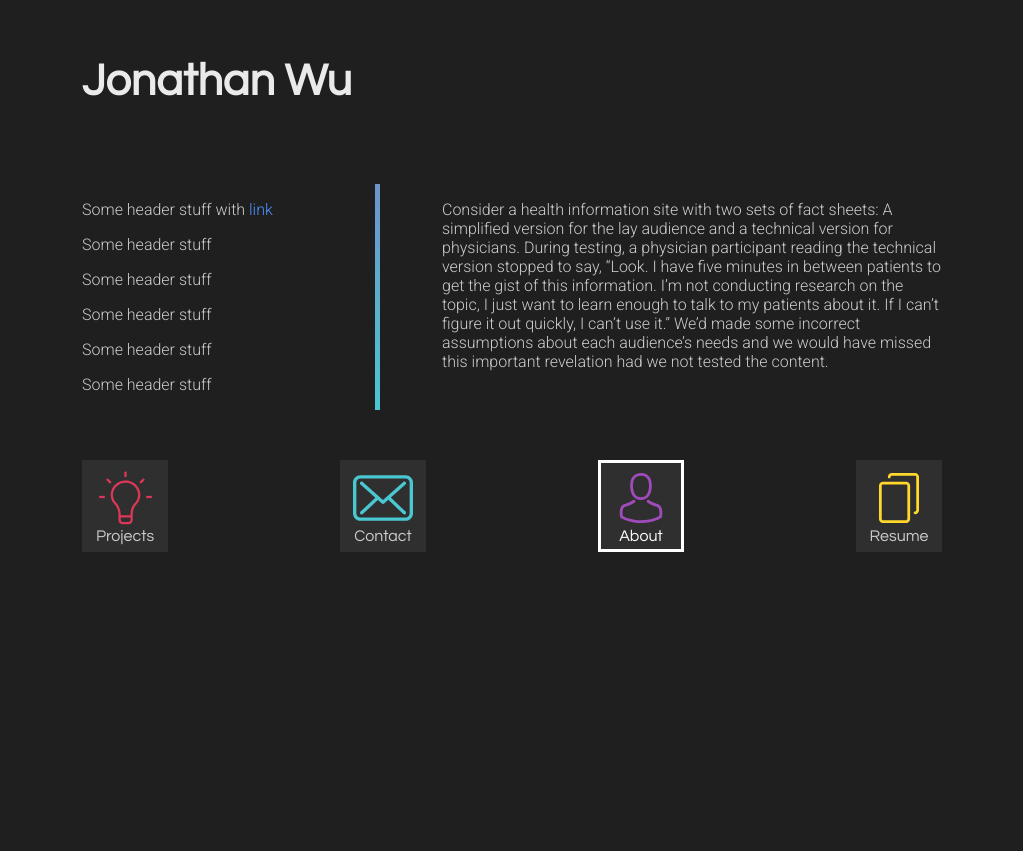
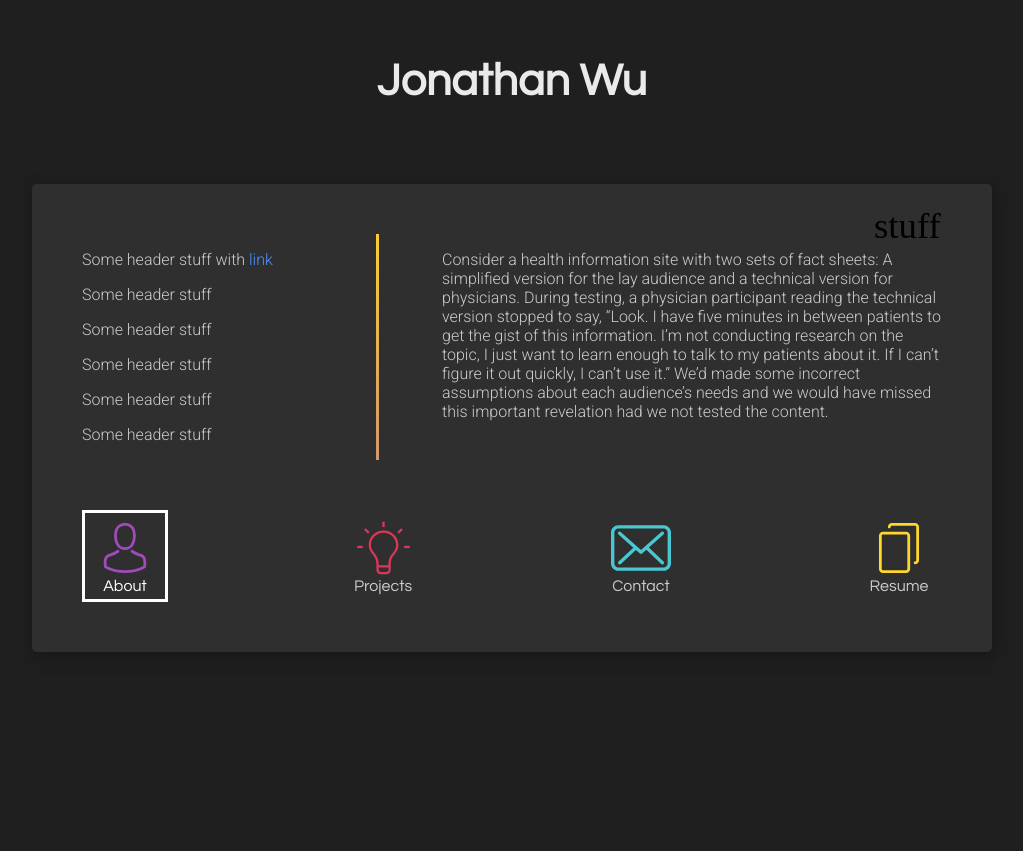
Before and after one commit to wuwica/personalwebsite, a PHP site: page / in a window 1280 px wide. Shown: the top 851 px of the page, without its empty margins (128-1151 px from the left). Run offline with PHP 8.4, Linux system fonts and the light colour scheme.

Commit message:
Didnt like how it turned out

```diff
--- a/index.html
+++ b/index.html
@@ -20,6 +20,7 @@
         </div>
         <div id="page-manager">
             <div id="main-content">
+                <div class="tabContent" id="default">
                     <heading>
                         <p>Some header stuff with <a href="#">link</a></p>
                         <p>Some header stuff</p>
@@ -34,59 +35,71 @@
                         <p>Consider a health information site with two sets of fact sheets: A simplified version for the lay audience and a technical version for physicians. During testing, a physician participant reading the technical version stopped to say, “Look. I have five minutes in between patients to get the gist of this information. I’m not conducting research on the topic, I just want to learn enough to talk to my patients about it. If I can’t figure it out quickly, I can’t use it.” We’d made some incorrect assumptions about each audience’s needs and we would have missed this important revelation had we not tested the content.</p>
                     </content>
                 </div>
-            <div id="slide-animation" class="slide-animation-play"></div>
+                <div class="tabContent" id="contact">
+
+                </div>
+                <div class="tabContent" id="projects">
+
+                </div>
+
+            </div>
+            <div id="page-animtions">
+            <div id="grow-animation" class="grow-animation-play">
+                stuff
+                </div>
             </div>
             <form id=menu-cards>
                 <!--<div class="trapazoid"></div>-->
-            <div>
+                <div class="tabButton">
+                    <input type="radio" id="match_3" name="tab" checked>
+                    <label for="match_3" class="card" id="purple">
+                        <svg xmlns="http://www.w3.org/2000/svg" xmlns:xlink="http://www.w3.org/1999/xlink" version="1.1" id="Capa_1" x="0px" y="0px" viewBox="0 0 482.9 482.9" style="enable-background:new 0 0 482.9 482.9;" xml:space="preserve" width="50px" height="60px">
+                            <path d="M239.7,260.2c0.5,0,1,0,1.6,0c0.2,0,0.4,0,0.6,0c0.3,0,0.7,0,1,0c29.3-0.5,53-10.8,70.5-30.5    c38.5-43.4,32.1-117.8,31.4-124.9c-2.5-53.3-27.7-78.8-48.5-90.7C280.8,5.2,262.7,0.4,242.5,0h-0.7c-0.1,0-0.3,0-0.4,0h-0.6    c-11.1,0-32.9,1.8-53.8,13.7c-21,11.9-46.6,37.4-49.1,91.1c-0.7,7.1-7.1,81.5,31.4,124.9C186.7,249.4,210.4,259.7,239.7,260.2z     M164.6,107.3c0-0.3,0.1-0.6,0.1-0.8c3.3-71.7,54.2-79.4,76-79.4h0.4c0.2,0,0.5,0,0.8,0c27,0.6,72.9,11.6,76,79.4    c0,0.3,0,0.6,0.1,0.8c0.1,0.7,7.1,68.7-24.7,104.5c-12.6,14.2-29.4,21.2-51.5,21.4c-0.2,0-0.3,0-0.5,0l0,0c-0.2,0-0.3,0-0.5,0    c-22-0.2-38.9-7.2-51.4-21.4C157.7,176.2,164.5,107.9,164.6,107.3z" fill="#a04bbc" />
+                            <path d="M446.8,383.6c0-0.1,0-0.2,0-0.3c0-0.8-0.1-1.6-0.1-2.5c-0.6-19.8-1.9-66.1-45.3-80.9c-0.3-0.1-0.7-0.2-1-0.3    c-45.1-11.5-82.6-37.5-83-37.8c-6.1-4.3-14.5-2.8-18.8,3.3c-4.3,6.1-2.8,14.5,3.3,18.8c1.7,1.2,41.5,28.9,91.3,41.7    c23.3,8.3,25.9,33.2,26.6,56c0,0.9,0,1.7,0.1,2.5c0.1,9-0.5,22.9-2.1,30.9c-16.2,9.2-79.7,41-176.3,41    c-96.2,0-160.1-31.9-176.4-41.1c-1.6-8-2.3-21.9-2.1-30.9c0-0.8,0.1-1.6,0.1-2.5c0.7-22.8,3.3-47.7,26.6-56    c49.8-12.8,89.6-40.6,91.3-41.7c6.1-4.3,7.6-12.7,3.3-18.8c-4.3-6.1-12.7-7.6-18.8-3.3c-0.4,0.3-37.7,26.3-83,37.8    c-0.4,0.1-0.7,0.2-1,0.3c-43.4,14.9-44.7,61.2-45.3,80.9c0,0.9,0,1.7-0.1,2.5c0,0.1,0,0.2,0,0.3c-0.1,5.2-0.2,31.9,5.1,45.3    c1,2.6,2.8,4.8,5.2,6.3c3,2,74.9,47.8,195.2,47.8s192.2-45.9,195.2-47.8c2.3-1.5,4.2-3.7,5.2-6.3    C447,415.5,446.9,388.8,446.8,383.6z" fill="#a04bbc" />
+                        </svg>
+                        <h3>About</h3>
+                    </label>
+                </div>
+                <div class="tabButton">
                     <input type="radio" id="match_1" name="tab">
                     <label for="match_1" class="card" id="red">
                         <svg xmlns="http://www.w3.org/2000/svg" xmlns:xlink="http://www.w3.org/1999/xlink" version="1.1" viewBox="0 0 512 512" enable-background="new 0 0 512 512" width="55px" height="60px">
                             <g>
                                 <g>
-                            <path d="m256,92.3c-74.2,0-127.8,55.3-136.3,114.7-5.3,39.6 7.5,78.2 34.1,107.4 23.4,25 36.2,58.4 36.2,92.8l-.1,54.2c0,21.9 18.1,39.6 40.5,39.6h52.2c22.4,0 40.5-17.7 40.5-39.6l.1-54.2c0-35.4 11.7-67.8 34.1-90.7 24.5-25 37.3-57.3 37.3-90.7-0.1-74.1-63-133.5-138.6-133.5zm46.8,369.1c0,10.4-8.5,18.8-19.2,18.8h-52.2c-10.7,0-19.2-8.3-19.2-18.8v-24h90.5v24zm39.6-159.5c-26.6,27.1-40.5,64.6-40.5,105.3v9.4h-90.5v-9.4c0-38.6-16-77.1-42.6-106.3-23.4-25-33-57.3-28.8-90.7 7.5-50 54-97 116.1-97 65,0 117.2,51.1 117.2,112.6 0,28.1-10.7,55.2-30.9,76.1z" fill="#dd3758"/>
-                            <rect width="21.3" x="245.3" y="11" height="50" fill="#dd3758"/>
-                            <polygon points="385.1,107.4 400,122.3 436.5,87.2 421.5,72.3   " fill="#dd3758"/>
-                            <rect width="52.2" x="448.8" y="236.2" height="20.9" fill="#dd3758"/>
-                            <rect width="52.2" x="11" y="236.2" height="20.9" fill="#dd3758"/>
-                                  <polygon points="90.1,72.2 75.1,87.1 111.6,122.2 126.5,107.3   " fill="#dd3758"/>
+                                    <path d="m256,92.3c-74.2,0-127.8,55.3-136.3,114.7-5.3,39.6 7.5,78.2 34.1,107.4 23.4,25 36.2,58.4 36.2,92.8l-.1,54.2c0,21.9 18.1,39.6 40.5,39.6h52.2c22.4,0 40.5-17.7 40.5-39.6l.1-54.2c0-35.4 11.7-67.8 34.1-90.7 24.5-25 37.3-57.3 37.3-90.7-0.1-74.1-63-133.5-138.6-133.5zm46.8,369.1c0,10.4-8.5,18.8-19.2,18.8h-52.2c-10.7,0-19.2-8.3-19.2-18.8v-24h90.5v24zm39.6-159.5c-26.6,27.1-40.5,64.6-40.5,105.3v9.4h-90.5v-9.4c0-38.6-16-77.1-42.6-106.3-23.4-25-33-57.3-28.8-90.7 7.5-50 54-97 116.1-97 65,0 117.2,51.1 117.2,112.6 0,28.1-10.7,55.2-30.9,76.1z" fill="#dd3758" />
+                                    <rect width="21.3" x="245.3" y="11" height="50" fill="#dd3758" />
+                                    <polygon points="385.1,107.4 400,122.3 436.5,87.2 421.5,72.3   " fill="#dd3758" />
+                                    <rect width="52.2" x="448.8" y="236.2" height="20.9" fill="#dd3758" />
+                                    <rect width="52.2" x="11" y="236.2" height="20.9" fill="#dd3758" />
+                                    <polygon points="90.1,72.2 75.1,87.1 111.6,122.2 126.5,107.3   " fill="#dd3758" />
                                 </g>
                             </g>
                         </svg>
                         <h3>Projects</h3>
                     </label>
                 </div>
-            <div>
+                <div class="tabButton">
                     <input type="radio" id="match_2" name="tab">
                     <label for="match_2" class="card" id="blue">
                         <svg xmlns="http://www.w3.org/2000/svg" xmlns:xlink="http://www.w3.org/1999/xlink" version="1.1" id="Capa_1" x="0px" y="0px" viewBox="0 0 483.3 483.3" style="enable-background:new 0 0 483.3 483.3;" xml:space="preserve" width="60px" height="60px">
-                    <path d="M424.3,57.75H59.1c-32.6,0-59.1,26.5-59.1,59.1v249.6c0,32.6,26.5,59.1,59.1,59.1h365.1c32.6,0,59.1-26.5,59.1-59.1    v-249.5C483.4,84.35,456.9,57.75,424.3,57.75z M456.4,366.45c0,17.7-14.4,32.1-32.1,32.1H59.1c-17.7,0-32.1-14.4-32.1-32.1v-249.5    c0-17.7,14.4-32.1,32.1-32.1h365.1c17.7,0,32.1,14.4,32.1,32.1v249.5H456.4z" fill="#49c8d1"/>
-                    <path d="M304.8,238.55l118.2-106c5.5-5,6-13.5,1-19.1c-5-5.5-13.5-6-19.1-1l-163,146.3l-31.8-28.4c-0.1-0.1-0.2-0.2-0.2-0.3    c-0.7-0.7-1.4-1.3-2.2-1.9L78.3,112.35c-5.6-5-14.1-4.5-19.1,1.1c-5,5.6-4.5,14.1,1.1,19.1l119.6,106.9L60.8,350.95    c-5.4,5.1-5.7,13.6-0.6,19.1c2.7,2.8,6.3,4.3,9.9,4.3c3.3,0,6.6-1.2,9.2-3.6l120.9-113.1l32.8,29.3c2.6,2.3,5.8,3.4,9,3.4    c3.2,0,6.5-1.2,9-3.5l33.7-30.2l120.2,114.2c2.6,2.5,6,3.7,9.3,3.7c3.6,0,7.1-1.4,9.8-4.2c5.1-5.4,4.9-14-0.5-19.1L304.8,238.55z" fill="#49c8d1"/>
+                            <path d="M424.3,57.75H59.1c-32.6,0-59.1,26.5-59.1,59.1v249.6c0,32.6,26.5,59.1,59.1,59.1h365.1c32.6,0,59.1-26.5,59.1-59.1    v-249.5C483.4,84.35,456.9,57.75,424.3,57.75z M456.4,366.45c0,17.7-14.4,32.1-32.1,32.1H59.1c-17.7,0-32.1-14.4-32.1-32.1v-249.5    c0-17.7,14.4-32.1,32.1-32.1h365.1c17.7,0,32.1,14.4,32.1,32.1v249.5H456.4z" fill="#49c8d1" />
+                            <path d="M304.8,238.55l118.2-106c5.5-5,6-13.5,1-19.1c-5-5.5-13.5-6-19.1-1l-163,146.3l-31.8-28.4c-0.1-0.1-0.2-0.2-0.2-0.3    c-0.7-0.7-1.4-1.3-2.2-1.9L78.3,112.35c-5.6-5-14.1-4.5-19.1,1.1c-5,5.6-4.5,14.1,1.1,19.1l119.6,106.9L60.8,350.95    c-5.4,5.1-5.7,13.6-0.6,19.1c2.7,2.8,6.3,4.3,9.9,4.3c3.3,0,6.6-1.2,9.2-3.6l120.9-113.1l32.8,29.3c2.6,2.3,5.8,3.4,9,3.4    c3.2,0,6.5-1.2,9-3.5l33.7-30.2l120.2,114.2c2.6,2.5,6,3.7,9.3,3.7c3.6,0,7.1-1.4,9.8-4.2c5.1-5.4,4.9-14-0.5-19.1L304.8,238.55z" fill="#49c8d1" />
                         </svg>
                         <h3>Contact</h3>
                     </label>
                 </div>
-            <div>
-                <input type="radio" id="match_3" name="tab" checked>
-                <label for="match_3" class="card" id="purple">
-                <svg xmlns="http://www.w3.org/2000/svg" xmlns:xlink="http://www.w3.org/1999/xlink" version="1.1" id="Capa_1" x="0px" y="0px" viewBox="0 0 482.9 482.9" style="enable-background:new 0 0 482.9 482.9;" xml:space="preserve" width="50px" height="60px">
-                    <path d="M239.7,260.2c0.5,0,1,0,1.6,0c0.2,0,0.4,0,0.6,0c0.3,0,0.7,0,1,0c29.3-0.5,53-10.8,70.5-30.5    c38.5-43.4,32.1-117.8,31.4-124.9c-2.5-53.3-27.7-78.8-48.5-90.7C280.8,5.2,262.7,0.4,242.5,0h-0.7c-0.1,0-0.3,0-0.4,0h-0.6    c-11.1,0-32.9,1.8-53.8,13.7c-21,11.9-46.6,37.4-49.1,91.1c-0.7,7.1-7.1,81.5,31.4,124.9C186.7,249.4,210.4,259.7,239.7,260.2z     M164.6,107.3c0-0.3,0.1-0.6,0.1-0.8c3.3-71.7,54.2-79.4,76-79.4h0.4c0.2,0,0.5,0,0.8,0c27,0.6,72.9,11.6,76,79.4    c0,0.3,0,0.6,0.1,0.8c0.1,0.7,7.1,68.7-24.7,104.5c-12.6,14.2-29.4,21.2-51.5,21.4c-0.2,0-0.3,0-0.5,0l0,0c-0.2,0-0.3,0-0.5,0    c-22-0.2-38.9-7.2-51.4-21.4C157.7,176.2,164.5,107.9,164.6,107.3z" fill="#a04bbc"/>
-                    <path d="M446.8,383.6c0-0.1,0-0.2,0-0.3c0-0.8-0.1-1.6-0.1-2.5c-0.6-19.8-1.9-66.1-45.3-80.9c-0.3-0.1-0.7-0.2-1-0.3    c-45.1-11.5-82.6-37.5-83-37.8c-6.1-4.3-14.5-2.8-18.8,3.3c-4.3,6.1-2.8,14.5,3.3,18.8c1.7,1.2,41.5,28.9,91.3,41.7    c23.3,8.3,25.9,33.2,26.6,56c0,0.9,0,1.7,0.1,2.5c0.1,9-0.5,22.9-2.1,30.9c-16.2,9.2-79.7,41-176.3,41    c-96.2,0-160.1-31.9-176.4-41.1c-1.6-8-2.3-21.9-2.1-30.9c0-0.8,0.1-1.6,0.1-2.5c0.7-22.8,3.3-47.7,26.6-56    c49.8-12.8,89.6-40.6,91.3-41.7c6.1-4.3,7.6-12.7,3.3-18.8c-4.3-6.1-12.7-7.6-18.8-3.3c-0.4,0.3-37.7,26.3-83,37.8    c-0.4,0.1-0.7,0.2-1,0.3c-43.4,14.9-44.7,61.2-45.3,80.9c0,0.9,0,1.7-0.1,2.5c0,0.1,0,0.2,0,0.3c-0.1,5.2-0.2,31.9,5.1,45.3    c1,2.6,2.8,4.8,5.2,6.3c3,2,74.9,47.8,195.2,47.8s192.2-45.9,195.2-47.8c2.3-1.5,4.2-3.7,5.2-6.3    C447,415.5,446.9,388.8,446.8,383.6z" fill="#a04bbc"/>
-                </svg>
-                <h3>About</h3>
-                </label>
-            </div>
-            <div>
+                <div class="tabButton">
                     <input type="radio" id="match_4" name="tab">
                     <label for="match_4" class="card" id="yellow">
                         <svg xmlns="http://www.w3.org/2000/svg" xmlns:xlink="http://www.w3.org/1999/xlink" version="1.1" id="Capa_1" x="0px" y="0px" viewBox="0 0 488.3 488.3" style="enable-background:new 0 0 488.3 488.3;" xml:space="preserve" width="50px" height="60">
-                    <path d="M314.25,85.4h-227c-21.3,0-38.6,17.3-38.6,38.6v325.7c0,21.3,17.3,38.6,38.6,38.6h227c21.3,0,38.6-17.3,38.6-38.6V124    C352.75,102.7,335.45,85.4,314.25,85.4z M325.75,449.6c0,6.4-5.2,11.6-11.6,11.6h-227c-6.4,0-11.6-5.2-11.6-11.6V124    c0-6.4,5.2-11.6,11.6-11.6h227c6.4,0,11.6,5.2,11.6,11.6V449.6z" fill="#ffd82b"/>
-                    <path d="M401.05,0h-227c-21.3,0-38.6,17.3-38.6,38.6c0,7.5,6,13.5,13.5,13.5s13.5-6,13.5-13.5c0-6.4,5.2-11.6,11.6-11.6h227    c6.4,0,11.6,5.2,11.6,11.6v325.7c0,6.4-5.2,11.6-11.6,11.6c-7.5,0-13.5,6-13.5,13.5s6,13.5,13.5,13.5c21.3,0,38.6-17.3,38.6-38.6    V38.6C439.65,17.3,422.35,0,401.05,0z" fill="#ffd82b"/>
+                            <path d="M314.25,85.4h-227c-21.3,0-38.6,17.3-38.6,38.6v325.7c0,21.3,17.3,38.6,38.6,38.6h227c21.3,0,38.6-17.3,38.6-38.6V124    C352.75,102.7,335.45,85.4,314.25,85.4z M325.75,449.6c0,6.4-5.2,11.6-11.6,11.6h-227c-6.4,0-11.6-5.2-11.6-11.6V124    c0-6.4,5.2-11.6,11.6-11.6h227c6.4,0,11.6,5.2,11.6,11.6V449.6z" fill="#ffd82b" />
+                            <path d="M401.05,0h-227c-21.3,0-38.6,17.3-38.6,38.6c0,7.5,6,13.5,13.5,13.5s13.5-6,13.5-13.5c0-6.4,5.2-11.6,11.6-11.6h227    c6.4,0,11.6,5.2,11.6,11.6v325.7c0,6.4-5.2,11.6-11.6,11.6c-7.5,0-13.5,6-13.5,13.5s6,13.5,13.5,13.5c21.3,0,38.6-17.3,38.6-38.6    V38.6C439.65,17.3,422.35,0,401.05,0z" fill="#ffd82b" />
                         </svg>
                         <h3>Resume</h3>
                     </label>
                 </div>
             </form>
+        </div>
         <footing>
             <div id="footer-content">
                 <p>"Wow Jonathan is such a cool guy" - Definitely not Jonathan Wu 2018</p>
--- a/mainSheet.css
+++ b/mainSheet.css
@@ -10,6 +10,7 @@
 
 h1 {
     margin: 0 0 30px 0;
+    text-align: center;
     font-family: 'Questrial', sans-serif;
     font-size: 2.8em;
     color: var(--title-text-colour);
@@ -41,7 +42,12 @@ body {
     display: flex;
     overflow: hidden;
     margin-top: 50px;
-    padding-bottom: 50px;
+    padding: 50px;
+    flex-direction: column;
+    background-color: #2f2f2f;
+    border-radius: 5px;
+
+	box-shadow: 0 2px 10px rgba(0,0,0,.1), 3px 5px 20px rgba(0,0,0,.2);
 }
 
 #title {
@@ -58,18 +64,19 @@ body {
 
 #main-content {
     width: 860px;
-    display: flex;
-    flex-direction: row;
-    justify-content: space-between;
-    flex-wrap: wrap;
-    position: relative;
-    overflow: hidden;
-
+    padding-bottom: 50px;
     /*
     background-color: #262626;
     padding: 50px;
     experimental stuff
     */
+}
+
+#default{
+    display: flex;
+    flex-direction: row;
+    justify-content: space-between;
+    flex-wrap: wrap;
 }
 
 footing {
@@ -119,8 +126,7 @@ skill-box {
     flex-direction: column;
     width: 70px;
     padding: 5px;
-    border: 3px solid #2f2f2f;
-    background-color: #2f2f2f;
+    border: 3px solid transparent;
 	cursor: pointer;
 }
 
@@ -165,62 +171,59 @@ h3{
     border-color: var(--theme-yellow);
 }
 
-.trapazoid{
+
+#grow-animation{
     position: absolute;
-    max-width:860px;
-    width:100%;
-    height:100px;
-    top: -100px;
-    background:var(--theme-red);
-}
-
-#slide-animation{
-    top: 0%;
-    position: absolute;
-    width: 100%;
+    width: 0;
     height: 100%;
+    padding-left: 50%;
+    border-radius: 50%;
+    transform: scale(0);
     background: var(--theme-red);
 }
 
-.slide-animation-play{
-    animation-name: SlideUp;
-    animation-duration: .75s;
-    animation-fill-mode: forwards;
+#page-animations{
+    height: 100%;
+    width: 100%;
+    position: absolute;
+    left: 0;
+    top: 0;
+    z-index: 100;
+    display: flex;
+    align-items: center;
+    justify-content: center;
 }
 
-@keyframes SlideUp {
-    0%{
-        transform: translateY(100%);
+.grow-animation-play{
+    animation-name: grow;
+    animation-duration: .8s;
+    animation-fill-mode: forwards;
+    animation-timing-function: cubic-bezier(0.4, 0.0, 0.2, 1);
+}
+
+@-webkit-keyframes grow {
+    0% {
+    transform: scale(0);
     }
-    15% {
-        transform: translateY(100%);
-        animation-timing-function: ease-out
+
+    60% {
+    transform: scale(2.3);
+    background: var(--theme-red);
     }
-    50% {
-        transform: translateY(0%);
-        animation-timing-function: ease-in;
-    }
-    55%{
-        transform: translateY(0%);
-        animation-timing-function: ease-out;
-    }
-    70% {
-        transform: translateY(-65%);
-        animation-timing-function: ease-out;
-    }
-    100%{
-        transform: translateY(-101%);
+    100% {
+    transform: scale(2.3);
+    background-color: transparent;
     }
 }
 
 .separator {
-    width: 5px;
+    width: 3px;
     background: linear-gradient(45deg, var(--theme-red), var(--theme-blue), var(--theme-purple), var(--theme-yellow), var(--theme-red));
     background-size: 1000% 1000%;
     background-position: 0% 0%;
-    -webkit-animation: GradientLoop 10s linear infinite;
-    -moz-animation: GradientLoop 10s linear infinite;
-    animation: GradientLoop 10s linear infinite;
+    -webkit-animation: GradientLoop 25s linear infinite;
+    -moz-animation: GradientLoop 25s linear infinite;
+    animation: GradientLoop 25s linear infinite;
 
 }
 
```
Lines whose indentation alone changed are shown as unchanged.
